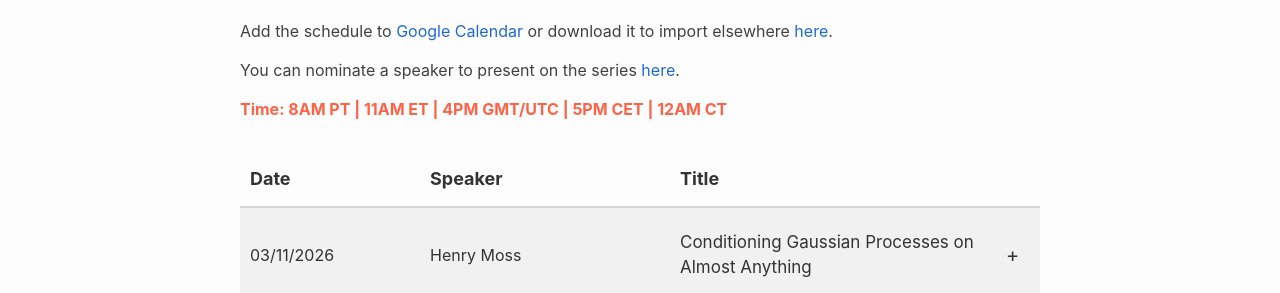
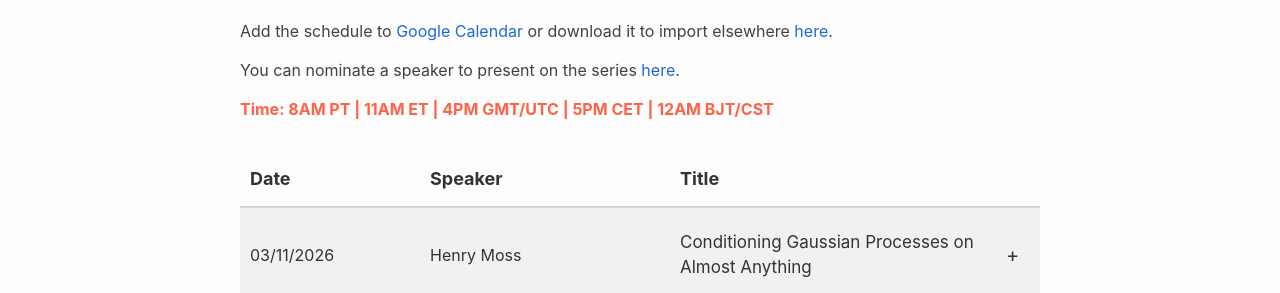
Before and after one commit to bayesiandesign/seminar, a Jekyll site: the page built from schedule.html, in a window 1280 px wide. Shown: the part 211-504 px from the top of the page. Built offline with Jekyll 4.4.1, drawn with Linux system fonts in a browser that asks for light colours; nearby versions of some CDN libraries.

Commit message:
Update time zone from CT to BJT/CST

```diff
--- a/schedule.html
+++ b/schedule.html
@@ -10,7 +10,7 @@ permalink: /schedule/
   <p>Seminars are hosted every two Tuesdays from 3rd November 2026 at 4PM GMT/UTC. Dates are DAY/MONTH/YEAR. Seminars are hosted online on <a href="https://teams.microsoft.com/meet/380924451692686?p=I83LABVKH7uZp3dGE1">Microsoft Teams</a>. Recordings are available on <a href="http://www.youtube.com/@bayesiandesign">YouTube</a>.</p>
   <p>Add the schedule to <a href="https://calendar.google.com/calendar/embed?src=9ee9a2acd4f45e0f61c1103540cb3e29675374d2552908b06dc26bc0a59b9e87%40group.calendar.google.com&ctz=Europe%2FLondon">Google Calendar</a> or download it to import elsewhere <a href="https://calendar.google.com/calendar/ical/9ee9a2acd4f45e0f61c1103540cb3e29675374d2552908b06dc26bc0a59b9e87%40group.calendar.google.com/public/basic.ics">here</a>.</p>
   <p>You can nominate a speaker to present on the series <a href="https://forms.cloud.microsoft/e/eDvCBX8h8h">here</a>.</p>
-  <p style="color:Tomato;"><span style='font-weight: bold;'>Time: 8AM PT | 11AM ET | 4PM GMT/UTC | 5PM CET | 12AM CT</span></p>
+  <p style="color:Tomato;"><span style='font-weight: bold;'>Time: 8AM PT | 11AM ET | 4PM GMT/UTC | 5PM CET | 12AM BJT/CST</span></p>
 
   <div class="seminar-schedule">
 
```
